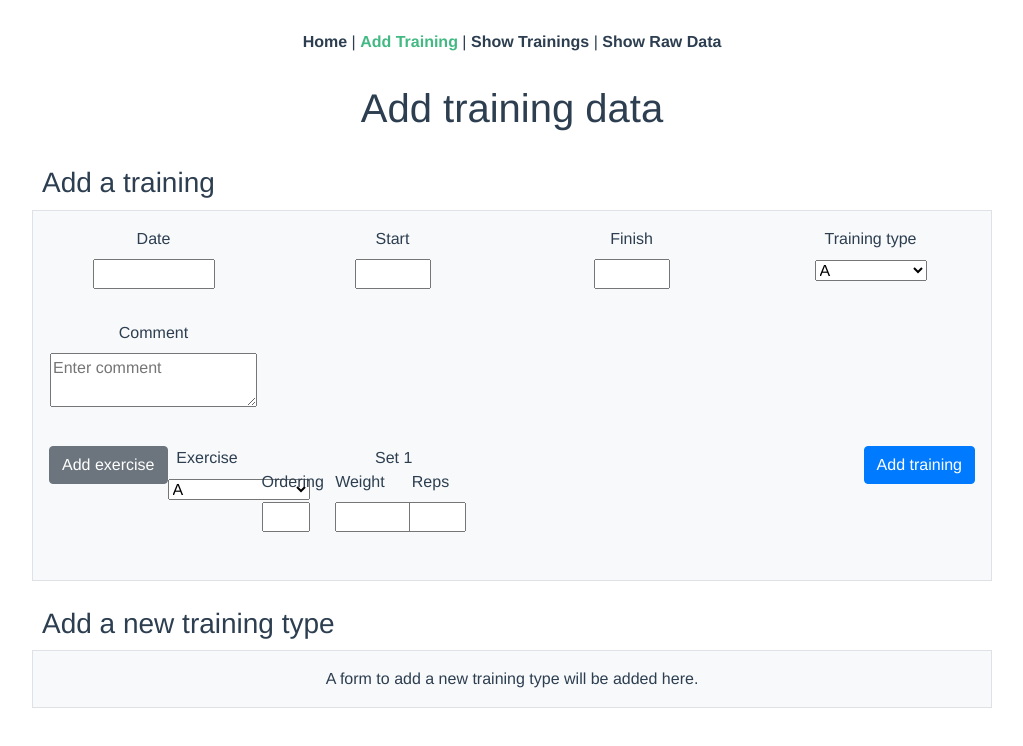
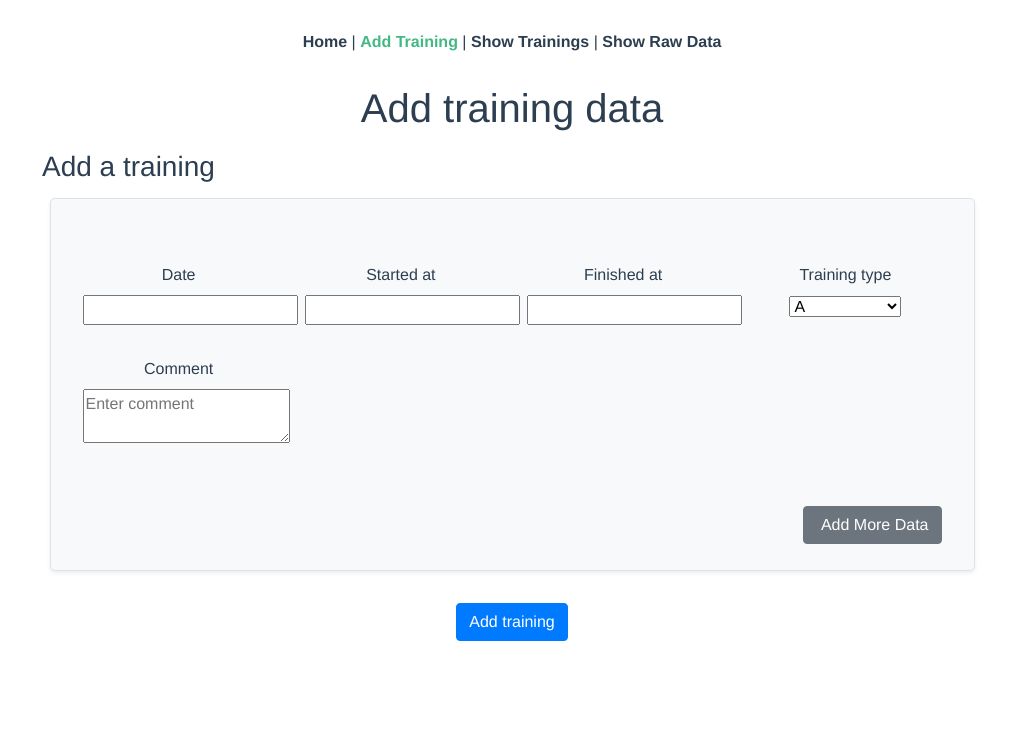
Before and after one commit to anehrkor/training-app, a Vue app: page /addTraining in a window 1280 px wide. Shown: the top 746 px of the page, without its empty margins (128-1151 px from the left). Built offline with nearby package versions, Linux system fonts and the light colour scheme.

Commit message:
Refactored AddTraining using bootstrap grid

```diff
--- a/src/components/ExerciseFieldRow.vue
+++ b/src/components/ExerciseFieldRow.vue
@@ -5,7 +5,7 @@
         <InputFieldExerciseChoice
           label="Exercise"
           selectDefault="Choose exercise"
-          v-model="choices"
+          v-model="exerciseChoices"
         />
       </div>
       <SetInputFields setLabel="Set 1" />
@@ -20,7 +20,7 @@ export default {
   name: "exercise-field-row",
   components: { InputFieldExerciseChoice, SetInputFields },
   data: function() {
-    return { choices: [] };
+    return { exerciseChoices: [] };
   }
 };
 </script>
--- a/src/components/InputFieldDate.vue
+++ b/src/components/InputFieldDate.vue
@@ -7,7 +7,6 @@
         :placeholder="placeholder"
         v-model="date"
         maxlength="10"
-        size="10"
       />
     </p>
   </form>
--- a/src/components/InputFieldExerciseChoice.vue
+++ b/src/components/InputFieldExerciseChoice.vue
@@ -4,7 +4,11 @@
     <p>
       <select>
         <option disabled value="">{{ selectDefault }}</option>
-        <option v-for="choice in choices" :key="choice">{{ choice }}</option>
+        <option
+          v-for="exerciseChoice in exerciseChoices"
+          :key="exerciseChoice"
+          >{{ exerciseChoice }}</option
+        >
       </select>
     </p>
   </form>
@@ -20,7 +24,7 @@ export default {
   data: function() {
     return {
       // must somehow be replaced by service call to database in the future
-      choices: ["A", "B", "C"]
+      exerciseChoices: ["A", "B", "C"]
     };
   }
 };
--- a/src/components/InputFieldText.vue
+++ b/src/components/InputFieldText.vue
@@ -2,13 +2,7 @@
   <form>
     <label for="text-label">{{ label }}</label>
     <p>
-      <textarea
-        :placeholder="placeholder"
-        v-model="text"
-        maxlength="140"
-        width="100%"
-        padding="5px"
-      >
+      <textarea :placeholder="placeholder" v-model="text" maxlength="140">
       </textarea>
     </p>
   </form>
--- a/src/components/InputFieldTime.vue
+++ b/src/components/InputFieldTime.vue
@@ -7,7 +7,6 @@
         :placeholder="placeholder"
         v-model="time"
         maxlength="5"
-        size="5"
       />
     </p>
   </form>
--- a/src/components/InputFieldTrainingChoice.vue
+++ b/src/components/InputFieldTrainingChoice.vue
@@ -4,7 +4,9 @@
     <p>
       <select>
         <option disabled value="">{{ selectDefault }}</option>
-        <option v-for="choice in choices" :key="choice">{{ choice }}</option>
+        <option v-for="trainingChoice in trainingChoices" :key="trainingChoice">
+          {{ trainingChoice }}
+        </option>
       </select>
     </p>
   </form>
@@ -20,7 +22,7 @@ export default {
   data: function() {
     return {
       // must somehow be replaced by service call to database in the future
-      choices: ["A", "B", "C"]
+      trainingChoices: ["A", "B", "C"]
     };
   }
 };
--- a/src/views/AddTraining.vue
+++ b/src/views/AddTraining.vue
@@ -1,11 +1,12 @@
 <template>
   <div>
     <h1>Add training data</h1>
-    <div class="py-md-3">
     <h3 style="text-align:left; padding:10px; margin:auto; width:75%">
       Add a training
     </h3>
-      <div class="add-training p-3 border bg-light" style="overflow: hidden">
+    <div class="container">
+      <div class="mt-1">
+        <div class="jumbotron bg-light border col-md-10 offset-md-1 shadow-sm">
           <div class="row">
             <div class="form-group col-md-3">
               <InputFieldDate
@@ -16,14 +17,14 @@
             </div>
             <div class="form-group col-md-3">
               <InputFieldTime
-              label="Start"
+                label="Started at"
                 v-model="time"
                 @keydown="timeKeydown($event)"
               />
             </div>
             <div class="form-group col-md-3">
               <InputFieldTime
-              label="Finish"
+                label="Finished at"
                 v-model="time"
                 @keydown="timeKeydown($event)"
               />
@@ -32,7 +33,7 @@
               <InputFieldTrainingChoice
                 label="Training type"
                 selectDefault="Choose type"
-              v-model="choices"
+                v-model="trainingChoices"
               />
             </div>
             <div class="form-group col-md-3">
@@ -44,64 +45,41 @@
               />
             </div>
           </div>
-        <!-- Work in progress -->
-        <div style="float:left">
-          <button type="button" class="btn btn-secondary">
-            Add exercise
-          </button>
-        </div>
-        <div style="float:left">
-          <ExerciseFieldRow />
-        </div>
-        <!-- -->
-        <div style="float:right">
-          <button type="submit" class="btn btn-primary">
-            Add training
+          <br />
+          <button
+            class="btn btn-secondary float-right"
+            title="Click to add an exercise"
+          >
+            &nbsp;Add More Data
           </button>
         </div>
       </div>
     </div>
-    <h3 style="text-align:left; padding:10px; margin:auto; width:75%">
-      Add a new training type
-    </h3>
-    <div class="set-training-type p-3 border bg-light">
-      A form to add a new training type will be added here.
-    </div>
+    <button type="submit" class="btn btn-primary">
+      Add training
+    </button>
   </div>
 </template>
 
 <script>
 import InputFieldDate from "@/components/InputFieldDate.vue";
 import InputFieldTime from "@/components/InputFieldTime.vue";
+import InputFieldTrainingChoice from "@/components/InputFieldTrainingChoice.vue";
 import InputFieldText from "@/components/InputFieldText.vue";
-import InputFieldTrainingChoice from "@/components/InputFieldTrainingChoice.vue";
-import ExerciseFieldRow from "@/components/ExerciseFieldRow.vue";
 export default {
   components: {
     InputFieldDate,
     InputFieldTime,
-    InputFieldText,
     InputFieldTrainingChoice,
-    ExerciseFieldRow
+    InputFieldText
   },
   data: function() {
     return {
       date: "",
       time: "",
-      text: "",
-      choices: []
+      trainingChoices: [],
+      text: ""
     };
   }
 };
 </script>
-
-<style scoped>
-.add-training {
-  margin: auto;
-  width: 75%;
-}
-.set-training-type {
-  margin: auto;
-  width: 75%;
-}
-</style>
```
Lines whose indentation alone changed are shown as unchanged.
